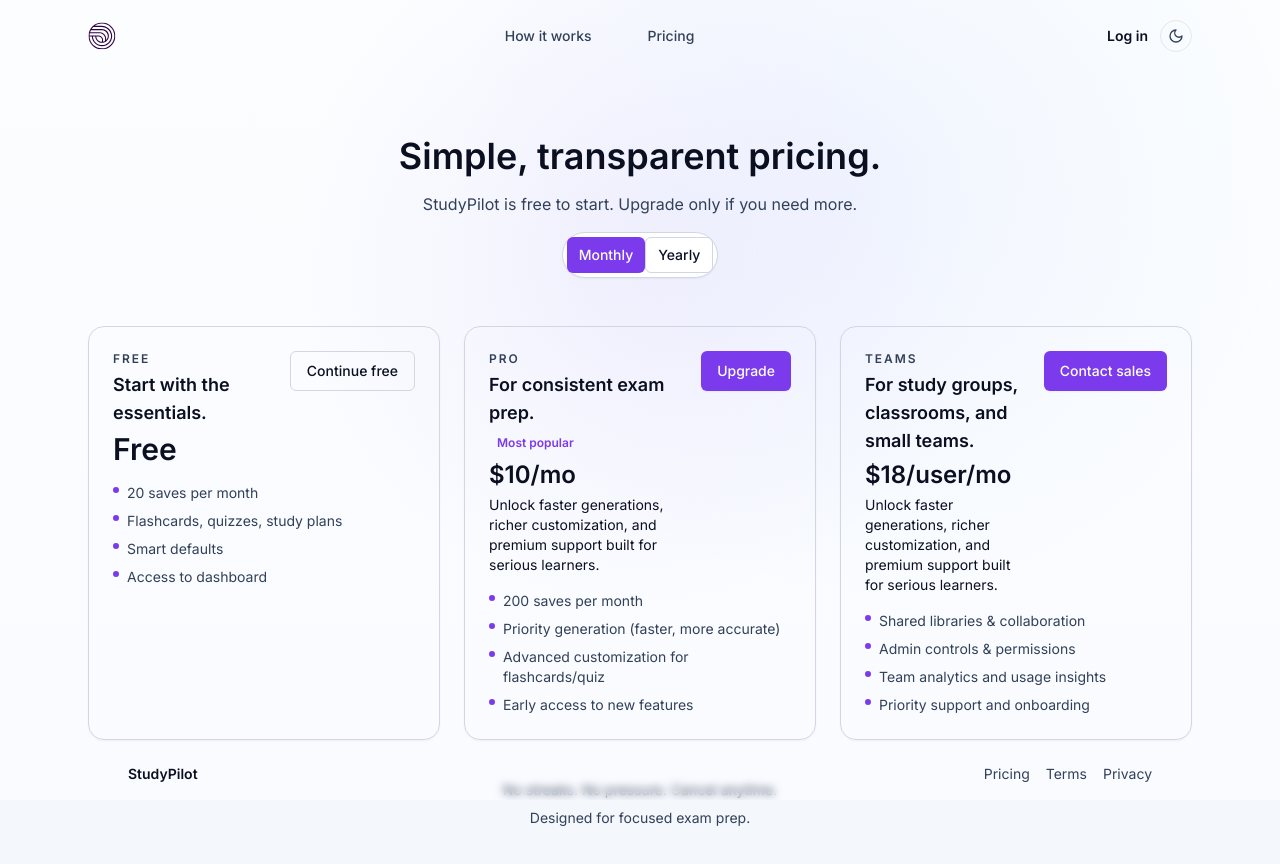
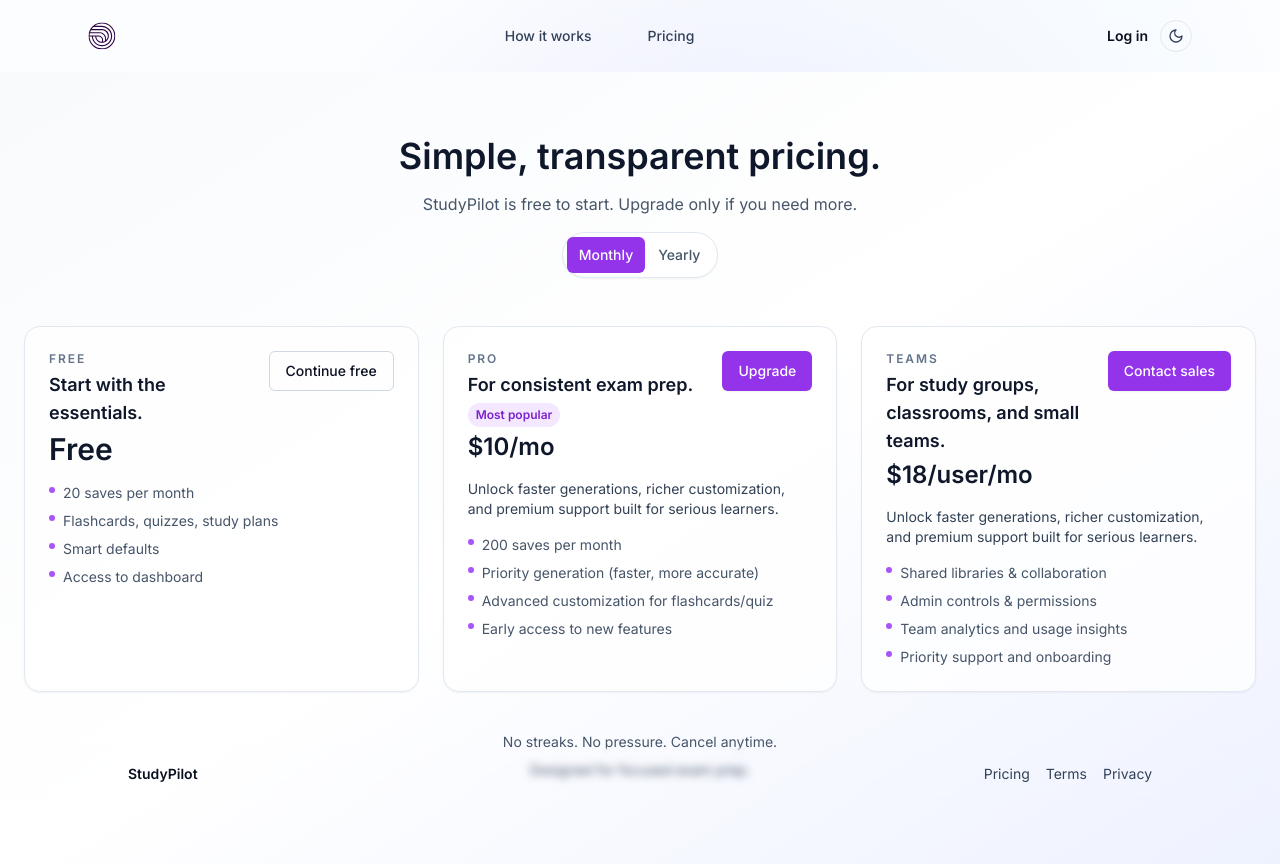
Before and after one commit to sirbxueonline-arch/phsionline-app, a Next.js app: page /pricing in a window 1280 px wide. Shown: the top 864 px of the page. Built offline with nearby package versions, Linux system fonts and the light colour scheme; no server answers.

Commit message:
Align pricing layout closer to reference

```diff
--- a/app/pricing/page.tsx
+++ b/app/pricing/page.tsx
@@ -55,21 +55,25 @@
   const [billing, setBilling] = useState<"monthly" | "yearly">("monthly");
 
   const renderPrice = (plan: Plan) => {
-    if (plan.name === "Free") return <p className="text-3xl font-semibold">Free</p>;
+    if (plan.name === "Free") return <p className="text-3xl font-semibold text-slate-900">Free</p>;
     const price = billing === "monthly" ? plan.priceMonthly : plan.priceYearly;
-    return <p className="text-2xl font-semibold text-text-primary">{price}</p>;
+    return <p className="text-2xl font-semibold text-slate-900">{price}</p>;
   };
 
   return (
-    <main className="relative mx-auto max-w-6xl px-6 py-16 text-text-primary">
+    <main className="min-h-screen bg-gradient-to-br from-slate-50 via-white to-indigo-50 px-6 py-16 text-slate-900">
       <section className="space-y-4 text-center">
         <h1 className="text-3xl font-semibold sm:text-4xl">Simple, transparent pricing.</h1>
-        <p className="text-text-muted">StudyPilot is free to start. Upgrade only if you need more.</p>
-        <div className="mx-auto flex w-fit items-center rounded-full border border-border bg-panel p-1 shadow-sm">
+        <p className="text-slate-600">StudyPilot is free to start. Upgrade only if you need more.</p>
+        <div className="mx-auto flex w-fit items-center rounded-full border border-slate-200 bg-white p-1 shadow-sm">
           <Button
             size="sm"
             variant={billing === "monthly" ? "default" : "secondary"}
-            className={billing === "monthly" ? "bg-accent text-[var(--text-on-accent)]" : ""}
+            className={
+              billing === "monthly"
+                ? "bg-purple-600 text-white hover:bg-purple-700"
+                : "border-transparent text-slate-600 hover:text-slate-800"
+            }
             onClick={() => setBilling("monthly")}
           >
             Monthly
@@ -77,7 +81,11 @@
           <Button
             size="sm"
             variant={billing === "yearly" ? "default" : "secondary"}
-            className={billing === "yearly" ? "bg-accent text-[var(--text-on-accent)]" : ""}
+            className={
+              billing === "yearly"
+                ? "bg-purple-600 text-white hover:bg-purple-700"
+                : "border-transparent text-slate-600 hover:text-slate-800"
+            }
             onClick={() => setBilling("yearly")}
           >
             Yearly
@@ -89,30 +97,25 @@
         {plans.map((plan) => (
           <div
             key={plan.name}
-            className="relative flex flex-col gap-4 rounded-2xl border border-border bg-panel/80 px-6 py-6 shadow-sm"
+            className="relative flex flex-col gap-4 rounded-2xl border border-slate-200 bg-white/80 px-6 py-6 shadow-sm"
           >
             <div className="flex items-start justify-between gap-3">
               <div className="text-left space-y-1">
-                <p className="text-xs font-semibold uppercase tracking-[0.16em] text-text-muted">{plan.name}</p>
+                <p className="text-xs font-semibold uppercase tracking-[0.16em] text-slate-500">{plan.name}</p>
                 <p className="text-lg font-semibold">{plan.description}</p>
                 {plan.badge && (
-                  <span className="inline-flex items-center rounded-full bg-accent/15 px-2 py-1 text-xs font-semibold text-accent">
+                  <span className="inline-flex items-center rounded-full bg-purple-100 px-2 py-1 text-xs font-semibold text-purple-700">
                     {plan.badge}
                   </span>
                 )}
                 {renderPrice(plan)}
-                {plan.name !== "Free" && (
-                  <p className="text-sm text-text-primary">
-                    Unlock faster generations, richer customization, and premium support built for serious learners.
-                  </p>
-                )}
               </div>
               <Link href={plan.cta.href}>
                 <Button
                   variant={plan.cta.variant}
                   className={
                     plan.cta.variant === "default"
-                      ? "bg-accent text-[var(--text-on-accent)] hover:bg-accent-strong shadow-sm"
+                      ? "bg-purple-600 text-white hover:bg-purple-700 shadow-sm"
                       : ""
                   }
                 >
@@ -120,10 +123,15 @@
                 </Button>
               </Link>
             </div>
-            <ul className="space-y-2 text-sm text-text-muted">
+            {plan.name !== "Free" && (
+              <p className="text-sm text-slate-700">
+                Unlock faster generations, richer customization, and premium support built for serious learners.
+              </p>
+            )}
+            <ul className="space-y-2 text-sm text-slate-600">
               {plan.features.map((item) => (
                 <li key={item} className="flex items-start gap-2">
-                  <span className="mt-1 h-1.5 w-1.5 rounded-full bg-accent" aria-hidden="true" />
+                  <span className="mt-1 h-1.5 w-1.5 rounded-full bg-purple-500" aria-hidden="true" />
                   <span>{item}</span>
                 </li>
               ))}
@@ -132,7 +140,7 @@
         ))}
       </section>
 
-      <section className="mt-10 space-y-2 text-center text-sm text-text-muted">
+      <section className="mt-10 space-y-2 text-center text-sm text-slate-600">
         <p>No streaks. No pressure. Cancel anytime.</p>
         <p>Designed for focused exam prep.</p>
       </section>
```
